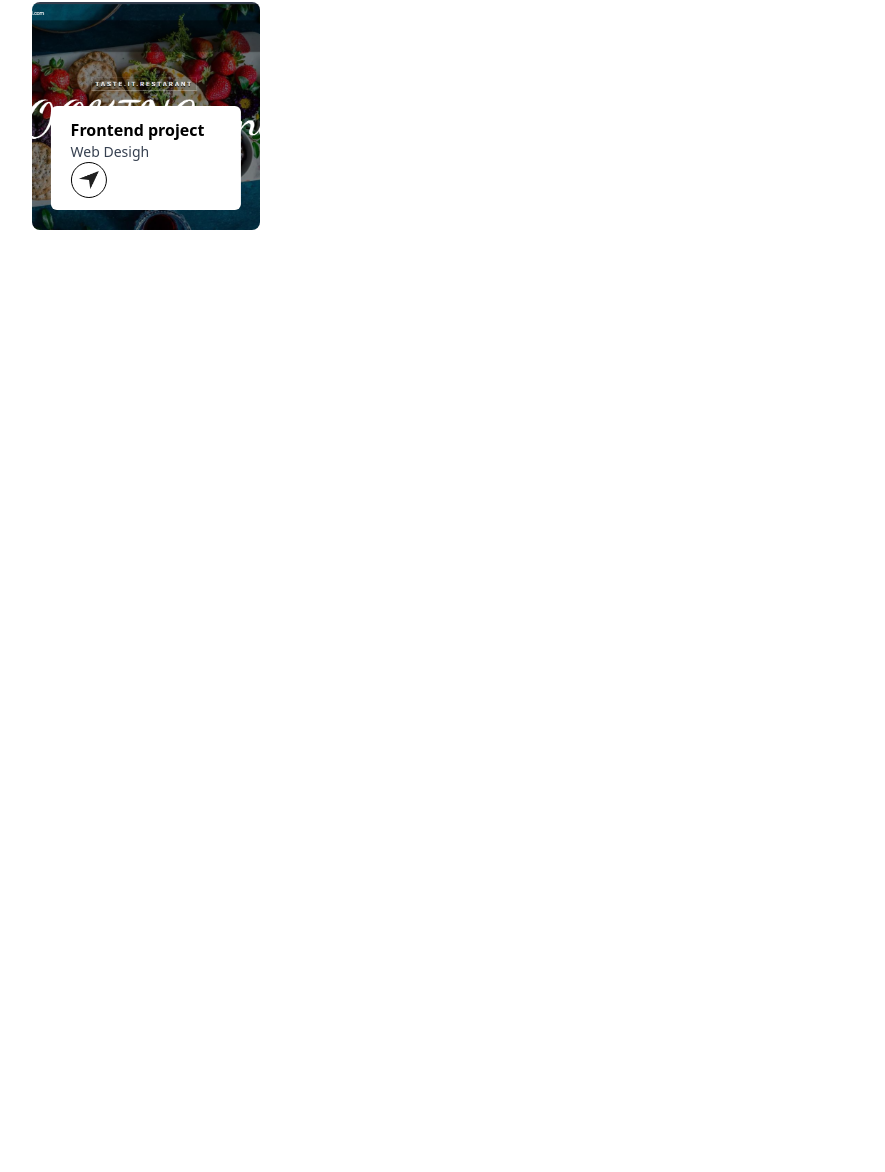
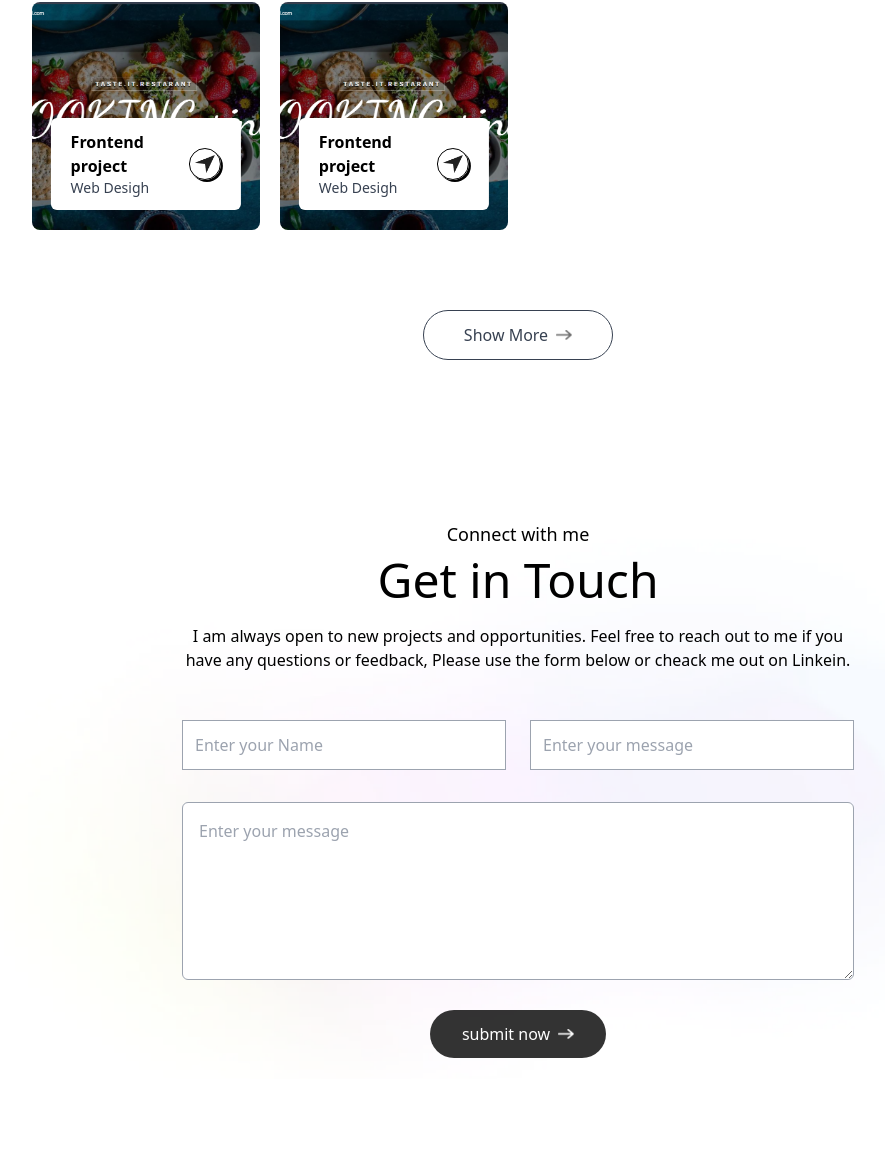
Before and after one commit to michelle23-code/PORTFOLIO, a plain HTML site: page index.html in a window 1280 px wide. Shown: the part 2397-3569 px from the top of the page, without its empty margins (122-1007 px from the left). Before the commit the page ends 2707 px from the top, so only its background shows below. Drawn offline with nearby package versions, Linux system fonts and the light colour scheme.

Commit message:
updated html

```diff
--- a/index.html
+++ b/index.html
@@ -188,18 +188,85 @@
            <div class="aspect-square bg-[url('./portfolio_images/images/work-1.png')] bg=no-repeat bg-cover bg-center
            rounded-lg relative cursor-pointer group">
 
-            <div class="bg-white w-10/12 rounded-md absolute bottom-5 left-1/2 -translate-x-1/2 py-3 px-5
+            <div class="bg-white w-10/12 rounded-md absolute bottom-5 left-1/2 -translate-x-1/2  py-3 px-5 flex
              items-center justify-between duration-500 group-hover:bottom-7 ">
+             <div>
                  <h2 class="font-semibold">Frontend project</h2>
                  <p class="text-sm text-gray-700">Web Desigh</p>
+            </div>
             <div class="border rounded-full border-black w-9 aspect-square flex items-center justify-center
-            shadow-[2px]">
+            shadow-[2px_2px_0_#000] group-hover:bg-lime-300 transition">
                 <img src="./portfolio_images/images/send-icon.png" alt="" class="w-5">
             </div>
            </div>
            </div>
+            <div class="aspect-square bg-[url('./portfolio_images/images/work-1.png')] bg=no-repeat bg-cover bg-center
+           rounded-lg relative cursor-pointer group">
 
+            <div class="bg-white w-10/12 rounded-md absolute bottom-5 left-1/2 -translate-x-1/2  py-3 px-5 flex
+             items-center justify-between duration-500 group-hover:bottom-7 ">
+             <div>
+                 <h2 class="font-semibold">Frontend project</h2>
+                 <p class="text-sm text-gray-700">Web Desigh</p>
+            </div>
+            <div class="border rounded-full border-black w-9 aspect-square flex items-center justify-center
+            shadow-[2px_2px_0_#000] group-hover:bg-lime-300 transition">
+                <img src="./portfolio_images/images/send-icon.png" alt="" class="w-5">
+            </div>
+           </div>
+           </div>
         </div>
+        <a href="#" class="w-max flex items-center justify-center gap-2
+         text-gray-700 border-[0.5px] border-gray-700 rounded-full py-3 px-10 mx-auto my-20 hover:bg-[#fcf4ff]">Show More
+          <img src="./portfolio_images/images/right-arrow-bold.png" alt="" class="w-4">
+        </a>
+    </div>
+    <!--contact -->
+    <div id="contact" class="w-full px-[12%] py-10 scroll-mt-20 bg-[url('./portfolio_images/images/footer-bg-color.png')]
+    bg-no-repeat bg-[length:90%_auto] bg-center">
+        <h4 class="text-center mb-2 text-lg">Connect with me</h4>
+        <h2 class="text-center text-5xl">Get in Touch</h2>
+        <p class="text-center max-w-2xl mx-auto mt-5 mb-12">
+            I am always open to new projects and opportunities.
+            Feel free to reach out to me if you have any questions or feedback,
+            Please use the form below or cheack me out on Linkein.
+        </p>
+        <form action="" class="max-w-2xl mx-auto">
+            <div class="grid grid-cols-2 mt-10 mb-8 gap-6">
+                <input type="text" placeholder="Enter your Name" class="flex-1 p-3 outline-none border-[0.5px]
+                 border-gray-400 rounded-mb  bg-white">
+
+                 <input type="email" placeholder="Enter your message" class="flex-1 p-3 outline-none border-[0.5px]
+                 border-gray-400 rounded-mb  bg-white">
+            </div>
+            <textarea rows="6" placeholder="Enter your message" class="w-full p-4 outline-none border-[0.5px]
+             border-gray-400 rounded-md bg-white mb-6"></textarea>
+             <button class="py-3 px-8 w-max flex items-center justify-between gap-2 bg-black/80 text-white
+              rounded-full mx-auto hover:bg-black duration-500">
+                    submit now
+                    <img src="./portfolio_images/images/right-arrow-white.png" alt="" class="w-4">
+            </button>
+        </form>
+    </div>
+
+    <!--footer-->
+    <div class="mt-20">
+      <div class="text-center">
+        <img src="./portfolio_images/images.logo.png" alt="" class="w-36 mx-auto mb-2">
+        <div class="w-max flex items-center gap-2 mx-auto ">
+            <img src="./portfolio_images/images/mail_icon.png" alt="" class="w-6">
+            pontsholekoto@icloud.com
+        </div>
+      </div>
+      <div class="text-center sm:flex items-center justify-between border-t border-gray-400 mx-[10%] my-12 py-6">
+        <p>@ 2024 Pontsho Lekoto. All rights reserved.</p>
+        <ul class="flex items-center gap-10 justify-center mt-4 sm:mt-0">
+            <li><a href="https://www.linkedin.com/in/pontsho-lekoto23">LinkedIn</a></li>
+            <li><a href="https://github.com/michelle23-code">GitHub</a></li>
+            <li><a href="https://www.facebook.com/in/pontsho-lekoto">FaceBook</a></li>
+
+        </ul>
+      </div>
     </div>
 
     <script src="script.js"></script>
--- a/script.js
+++ b/script.js
@@ -6,3 +6,9 @@ function openMenu(){
 function closeMenu(){
     sideMenu.style.transform = 'translateX(16rem)';
 }
+
+window.addEventListener('scroll', ()=>{
+    if(scrollY > 50){
+
+    }
+})
--- a/tailwind.config.js
+++ b/tailwind.config.js
@@ -0,0 +1,3 @@
+tailwind.config = {
+
+}
```
